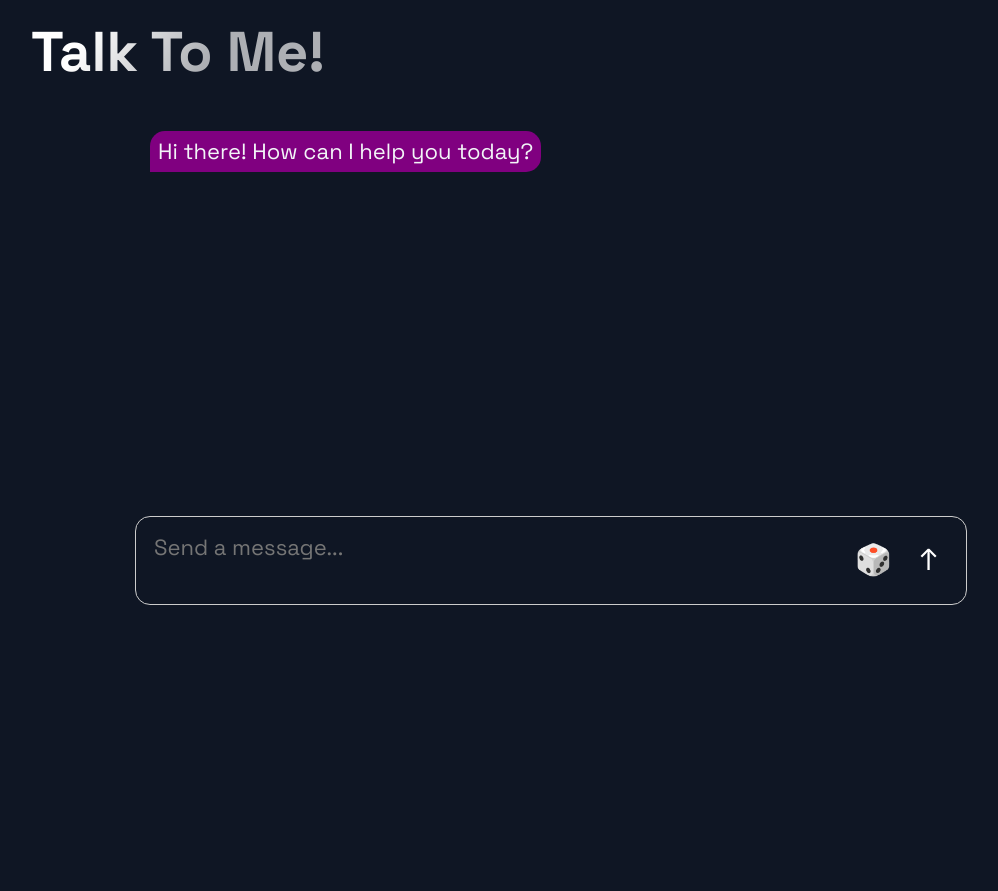
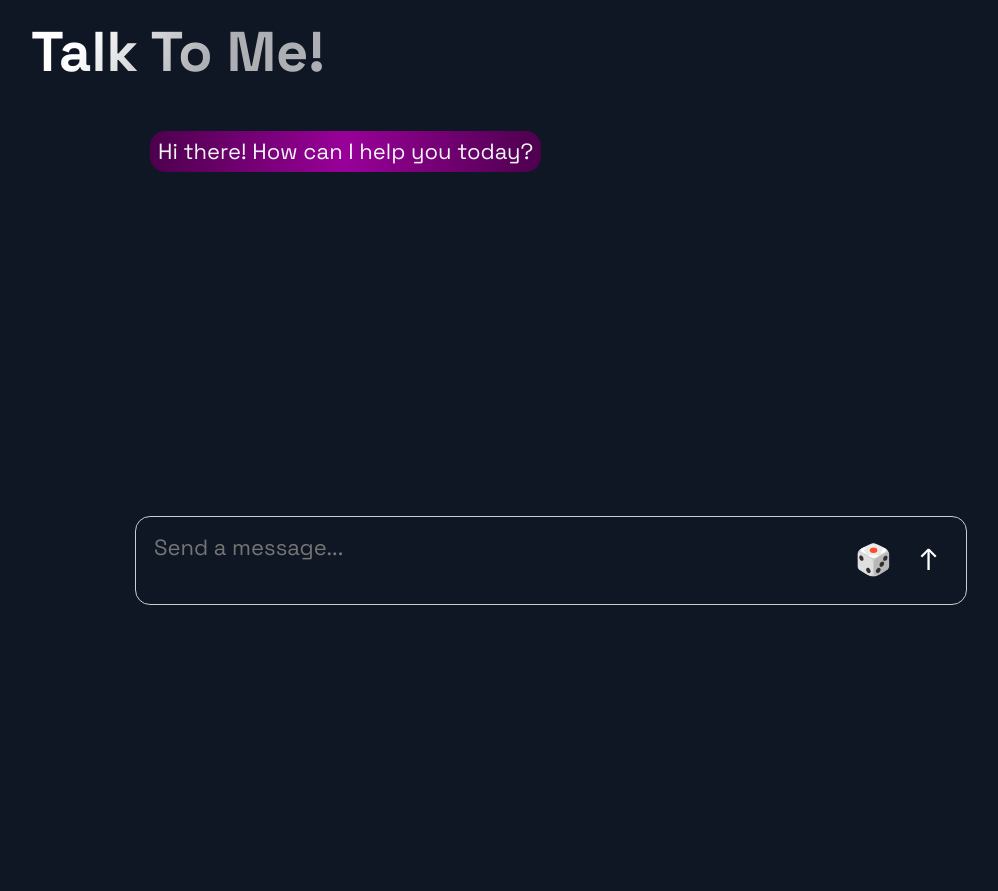
Before and after one commit to ItsMeShane/portfolio_website, a Next.js app: page / in a window 1280 px wide. Shown: the part 840-1731 px from the top of the page, without its empty margins (89-1087 px from the left). Built offline with nearby package versions, Linux system fonts and the light colour scheme; no server answers.

Commit message:
better chat animations

```diff
--- a/src/components/Chatbot/Chatbot.js
+++ b/src/components/Chatbot/Chatbot.js
@@ -120,7 +120,7 @@ const Chatbot = () => {
             onKeyDown={handleTextareaKeyDown}
             required
           />
-          <ChatButton onClick={setNextPrompt}>
+          <ChatButton onClick={setNextPrompt} id="pmt">
             🎲
           </ChatButton>
           <ChatButton onClick={handleSendMessage}>
--- a/src/components/Chatbot/ChatbotStyles.js
+++ b/src/components/Chatbot/ChatbotStyles.js
@@ -6,10 +6,13 @@ export const ChatbotContainer = styled.div`
   /* flex-direction: column; */
   align-self: center;
   width: 80%;
+  height: 80%;
   margin: 20px;
   overflow: hidden;
   font-size: 2.2rem;
 
+
+/* border:3px solid ; */
 
 `;
 
@@ -55,23 +58,70 @@ to {
 }
 `;
 
+
+
 export const ChatMessage = styled.div`
   margin-bottom: 10px;
   width: fit-content;
-  max-width:80%;
+  max-width: 80%;
   padding: 8px;
+  transition: transform 0.3s ease;
   animation: ${messageFadeIn} 0.5s ease;
 
   &.incoming {
-    background-color: purple;
-    border-radius: 15px 15px 15px 0;
+    background: linear-gradient(to right, #4d004d, #990099, #4d004d);
+    border-radius: 15px 15px 15px 15px;
     margin-left: 0;
+
+    &:hover {
+      transform: translateX(10px);
+    }
+
+    &::before {
+      content: '';
+      position: absolute;
+      top: 0;
+      bottom: 0;
+      right: 100%;
+      width: 10px;
+      background: rgba(255, 255, 255, 0.5);
+      border-radius: inherit;
+      transition: transform 0.3s ease;
+      transform-origin: left center;
+      transform: scaleX(0);
+    }
+
+    &:hover::before {
+      transform: scaleX(1);
+    }
   }
 
   &.outgoing {
-    background-color: darkblue;
-    border-radius: 15px 15px 0 15px;
+    background: linear-gradient(to right, #12254c, #3366cc, #12254c);
+    border-radius: 15px 15px 15px 15px;
     margin-left: auto;
+
+    &:hover {
+      transform: translateX(-10px);
+    }
+
+    &::before {
+      content: '';
+      position: absolute;
+      top: 0;
+      bottom: 0;
+      left: 100%;
+      width: 10px;
+      background: #878b92;
+      border-radius: inherit;
+      transition: transform 0.3s ease;
+      transform-origin: right center;
+      transform: scaleX(0);
+    }
+
+    &:hover::before {
+      transform: scaleX(1);
+    }
   }
 `;
 
@@ -100,14 +150,19 @@ export const StyledTextarea = styled.textarea`
 export const ChatButton = styled.button`
   background-color: transparent;
   min-height: 55px;
-  min-width:  55px;
+  min-width: 55px;
   max-height: 55px;
-  max-width:  55px;
+  max-width: 55px;
   color: #fff;
   border: none;
   cursor: pointer;
   font-size: 3rem;
+  transition: font-size 0.25s ease;
 
-  /* border: 1px solid #ccc; */
-  /* border-radius: 15px; */
+  &:hover {
+    font-size: 3.5rem;
+  }
+  &[id="pmt"]:active {
+    font-size: 3.3rem;
+  }
 `;
```
